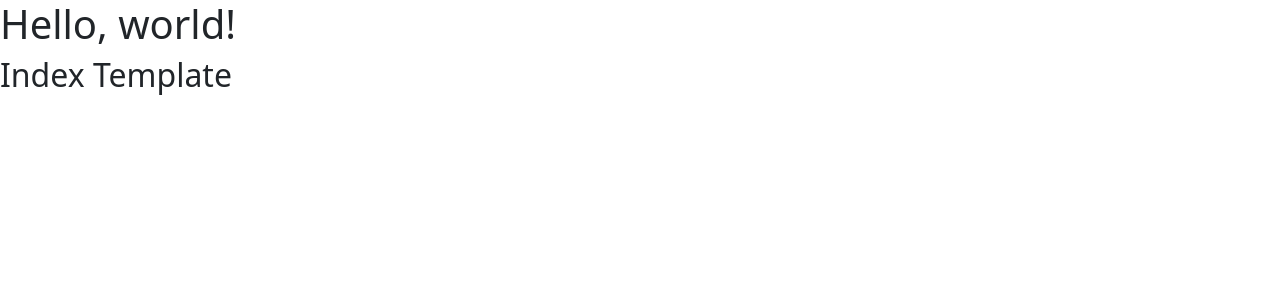
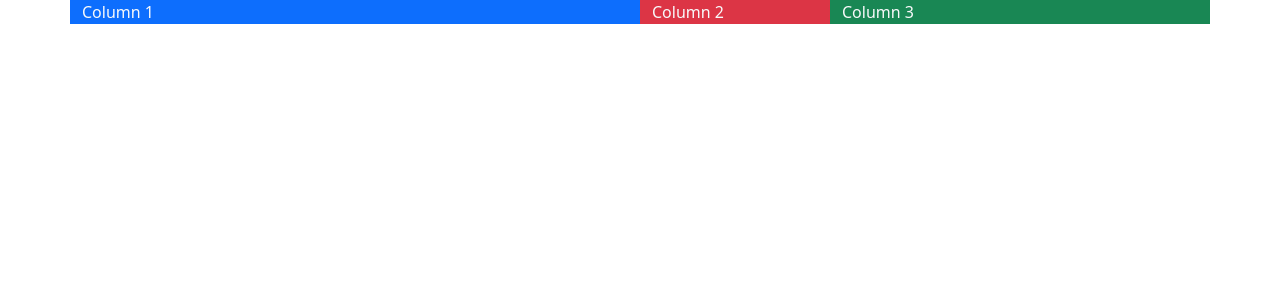
Before and after one commit to tdhung-03/blango, a Python web app: template blog/templates/blog/index.html in a window 1280 px wide. Shown: the top 300 px of the page. Run offline with Jinja, Linux system fonts and the light colour scheme; the template is opened without the code that fills it, so the values that code supplies are empty.

Commit message:
Basic Bootstrap

```diff
--- a/blog/templates/blog/index.html
+++ b/blog/templates/blog/index.html
@@ -1,4 +1,8 @@
 {% extends "base.html" %}
 {% block content %}
-<h2>Index Template</h2>
+<div class="row">
+    <div class="col-xs-12 col-sm-10 col-md-6 bg-primary">Column 1</div>
+    <div class="col-xs-12 col-sm-2 col-md-2 bg-danger">Column 2</div>
+    <div class="col bg-success">Column 3</div>
+</div>
 {% endblock %}
--- a/templates/base.html
+++ b/templates/base.html
@@ -7,10 +7,11 @@
     <title>Hello, world!</title>
   </head>
   <body>
-    <h1>Hello, world!</h1>
+    <div class="container bg-dark text-light">
     {% block content %}
 
     {% endblock %}
+</div>
     <script src="https://cdn.jsdelivr.net/npm/bootstrap@5.0.2/dist/js/bootstrap.bundle.min.js" integrity="sha384-MrcW6ZMFYlzcLA8Nl+NtUVF0sA7MsXsP1UyJoMp4YLEuNSfAP+JcXn/tWtIaxVXM" crossorigin="anonymous"></script>
   </body>
 </html>
```
